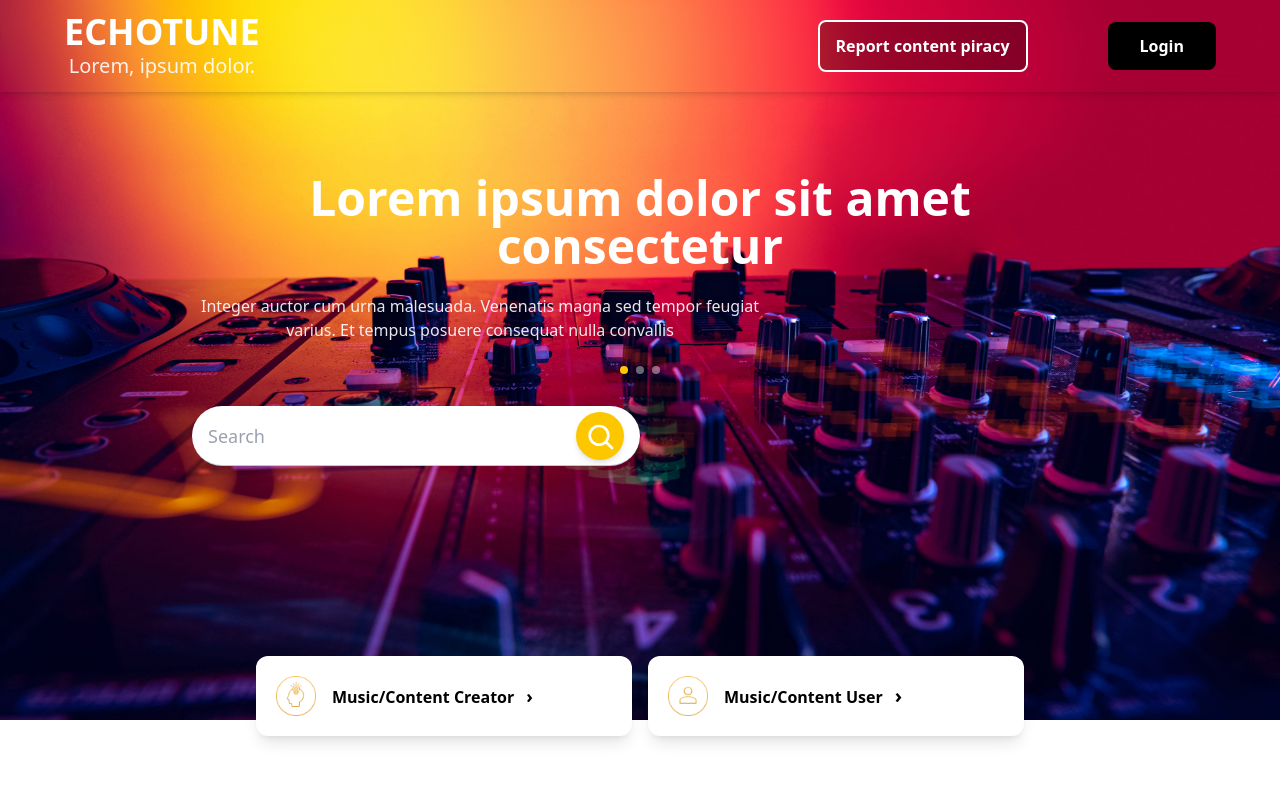
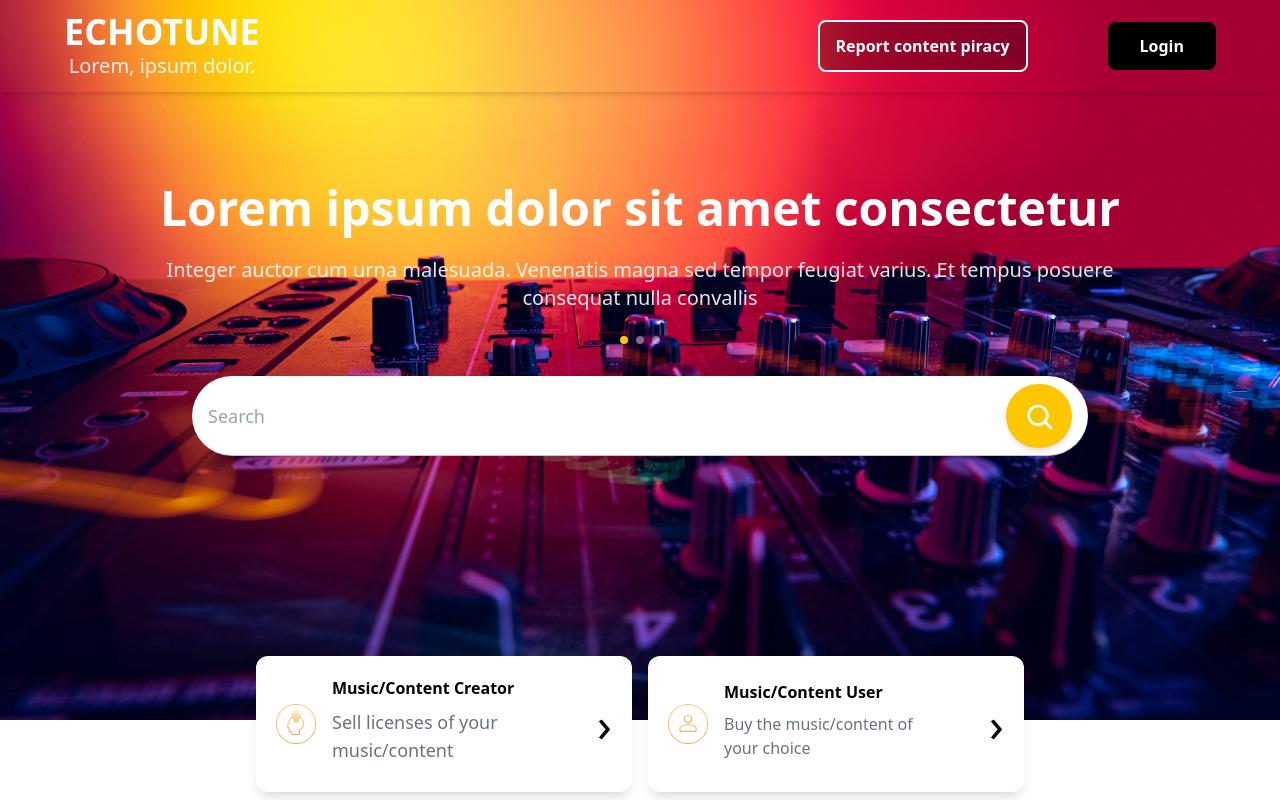
Before and after one commit to Abirullah/Music-Wed-FrontEnd, a React (Vite) app: page / in a window 1280 px wide. Shown: the top 800 px of the page. Built offline with nearby package versions, Linux system fonts and the light colour scheme.

Commit message:
Home Page Ready

```diff
--- a/public/Component/Footer.jsx
+++ b/public/Component/Footer.jsx
@@ -9,8 +9,7 @@ export default function Footer() {
       <div
         className="
           w-full
-          flex flex-col md:flex-row
-          justify-between items-center
+          grid grid-cols-2 md:grid-cols-3 items-center
           px-6 sm:px-8 lg:px-[10%]
           pt-8 pb-10
           border-b border-gray-700
@@ -18,7 +17,7 @@ export default function Footer() {
         "
       >
         {/* Brand */}
-        <div className="flex flex-col items-center md:items-start text-center md:text-left">
+        <div className="flex flex-col items-start text-left col-start-1 row-start-1">
           <h1 className="text-2xl sm:text-3xl md:text-4xl font-extrabold">
             ECHOTUNE
           </h1>
@@ -28,7 +27,7 @@ export default function Footer() {
         </div>
 
         {/* Links */}
-        <ul className="flex flex-wrap justify-center gap-6 sm:gap-8 md:gap-12 text-sm sm:text-base">
+        <ul className="flex flex-wrap justify-center gap-6 sm:gap-3 md:gap-8 text-xs sm:text-base col-span-2 row-start-2 md:col-span-1 md:col-start-2 md:row-start-1">
           {["Register", "Request", "Login", "About", "Contact", "Others"].map(
             (link, i) => (
               <li key={i}>
@@ -44,7 +43,7 @@ export default function Footer() {
         </ul>
 
         {/* Social Icons */}
-        <div className="flex gap-4">
+        <div className="flex gap-4 col-start-2 row-start-1 justify-self-end md:col-start-3">
           {[Instagram, x, Email].map((icon, i) => (
             <a
               key={i}
@@ -67,17 +66,18 @@ export default function Footer() {
         "
       >
         {/* Search */}
-        <div className="flex justify-center">
-          <SearchBar
-            classess="w-full sm:w-[70%] md:w-[50%] lg:w-[35%] rounded-full bg-white h-11 sm:h-12 px-4 placeholder-gray-300"
-            placeholder="Check License Number"
-            ButtonInfo="w-10 h-10 sm:w-12 sm:h-11 rounded-full"
-          />
+        <div className="flex justify-center  w-full">
+           <SearchBar
+                        classess="w-full h-15 rounded-full bg-white px-4 max-w-2xl"
+                        placeholder="Search"
+                        ButtonInfo="w-14 h-12"
+
+                      />
         </div>
 
         {/* Bottom Links + Copyright */}
-        <div className="flex flex-col lg:flex-row justify-between items-center gap-6 text-center lg:text-left">
-          <ul className="flex flex-wrap justify-center gap-6 sm:gap-10 text-xs sm:text-sm">
+        <div className="flex flex-col sm:flex-row justify-between items-center gap-6 text-center sm:text-left">
+          <ul className="flex flex-wrap justify-center gap-3 sm:gap-7 text-[10px] sm:text-sm">
             {[
               "Purchase Flow",
               "Terms & Condition",
--- a/public/Login & signup pages/user/Login.jsx
+++ b/public/Login & signup pages/user/Login.jsx
@@ -37,7 +37,7 @@ export default function UserLogin() {
       }),
     );
 
-    navigate("/owner");
+    navigate("/");
   };
 
 
--- a/public/Login & signup pages/user/Signup.jsx
+++ b/public/Login & signup pages/user/Signup.jsx
@@ -11,7 +11,7 @@ export default function UserSignup() {
     email: "",
     password: "",
       confirmPassword: "",
-    Role : "owner"
+    Role : "user"
   });
 
   const [error, setError] = useState("");
--- a/public/Other All Pages/HomePage.jsx
+++ b/public/Other All Pages/HomePage.jsx
@@ -58,7 +58,7 @@ export default function HomePage() {
             className="
               text-white font-bold text-center
               text-3xl sm:text-3xl md:text-5xl
-              max-w-4xl
+
             "
           >
             Lorem ipsum dolor sit amet consectetur
@@ -70,7 +70,8 @@ export default function HomePage() {
             className="
               text-white/90 text-center mt-4
               text-md sm:text-base
-              max-w-xl
+              md:text-lg lg:text-xl
+              max-w-5xl
             "
           >
             Integer auctor cum urna malesuada. Venenatis magna sed tempor
@@ -84,11 +85,11 @@ export default function HomePage() {
           </div>
 
           {/* search */}
-          <div className="w-full max-w-md mt-6">
+          <div className="w-full max-w-4xl mt-6 self-center">
             <SearchBar
-              classess="w-full h-15 rounded-full bg-white px-4"
+              classess="w-full h-20 rounded-full bg-white px-4"
               placeholder="Search"
-              ButtonInfo="w-14 h-12"
+              ButtonInfo="w-18 h-16 rounded-full"
 
             />
           </div>
@@ -102,27 +103,39 @@ export default function HomePage() {
         <div className="relative z-10 -mt-16 px-4">
           <div className="grid grid-cols-2  gap-4 max-w-3xl mx-auto">
             {/* Creator */}
-            <div className="bg-white rounded-xl shadow-lg p-5 md:flex gap-4 items-center">
+            <div className="relative bg-white rounded-xl shadow-lg p-5 md:flex gap-4 items-center">
               <img src={creatorIcon} className="w-10" alt="" />
-              <div className="flex-1">
+              <div className="flex-1 pr-10 sm:pr-12 md:pr-14">
                 <h3 className="font-semibold text-md">
                   Music/Content Creator
-                  <span className="ml-3 text-lg">›</span>
                 </h3>
+                <p className=" hidden md:block text-lg text-gray-500 my-2">Sell licenses of your music/content</p>
               </div>
+              <span
+                aria-hidden="true"
+                className="absolute right-5 top-1/2 -translate-y-1/2 text-2xl sm:text-3xl md:text-4xl lg:text-5xl"
+              >
+                ›
+              </span>
 
             </div>
 
             {/* User */}
-            <div className="bg-white rounded-xl shadow-lg p-5 md:flex gap-4 items-center">
+            <div className="relative bg-white rounded-xl shadow-lg p-5 md:flex gap-4 items-center">
               <img src={userIcon} className="w-10" alt="" />
-              <div className="flex-1">
+              <div className="flex-1 pr-10 sm:pr-12 md:pr-14">
                 <h3 className="font-semibold text-md">
                   Music/Content User
-                  <span className="ml-3 text-xl">›</span>
                 </h3>
+                <p className=" hidden md:block text-gray-500 my-2">Buy the music/content of your choice</p>
 
               </div>
+              <span
+                aria-hidden="true"
+                className="absolute right-5 top-1/2 -translate-y-1/2 text-2xl sm:text-3xl md:text-4xl lg:text-5xl"
+              >
+                ›
+              </span>
 
             </div>
           </div>
```
